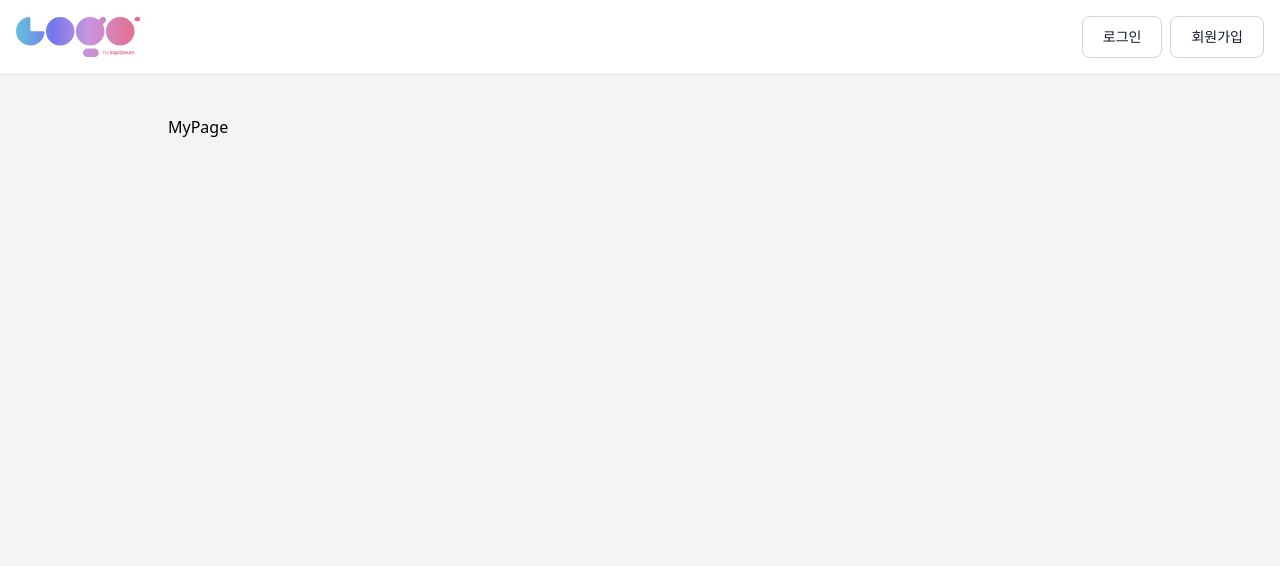
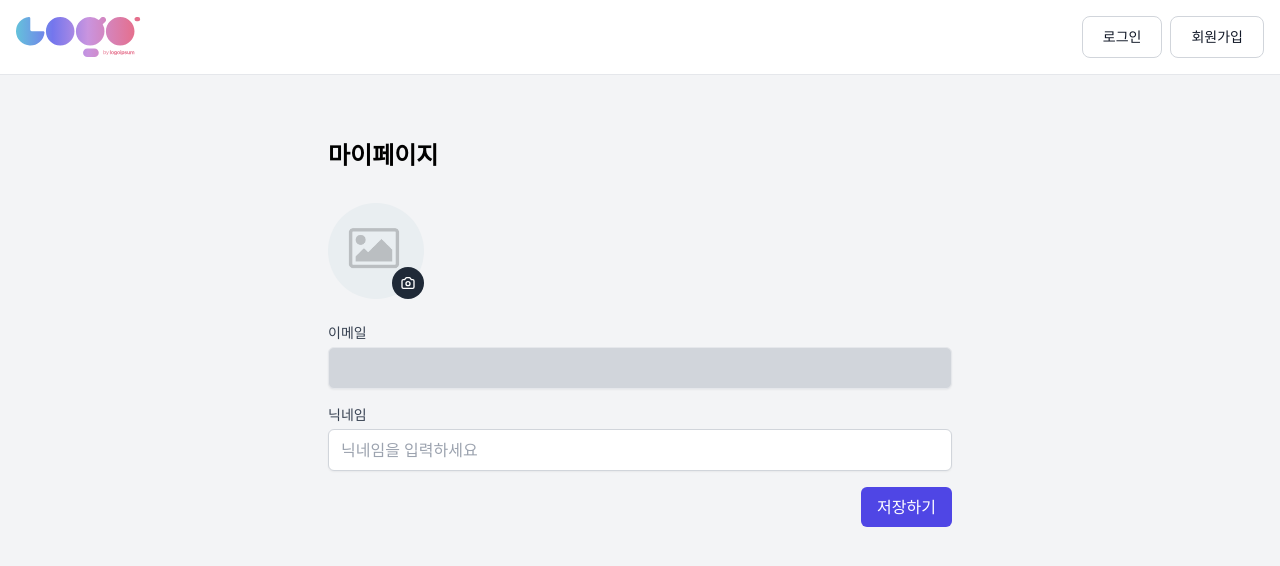
Before and after one commit to DevelopSoo/react-7th-final-project, a React (Vite) app: page /mypage in a window 1280 px wide. Shown: the top 566 px of the page. Built offline with nearby package versions, Linux system fonts and the light colour scheme; no server answers.

Commit message:
마이페이지 ui 생성

```diff
--- a/src/pages/MyPage.tsx
+++ b/src/pages/MyPage.tsx
@@ -1,3 +1,106 @@
+import { useEffect, useState } from "react";
+import { useAuthStore } from "../stores/useAuthStore";
+
 export default function MyPage() {
-	return <div>MyPage</div>;
+	const { user } = useAuthStore();
+	const [nickname, setNickname] = useState("");
+	const [profileImage, setProfileImage] = useState("");
+
+	useEffect(() => {
+		if (user) {
+			setNickname(user.nickname || "");
+			setProfileImage(user.img_url || "");
+		}
+	}, [user]);
+
+	const handleChange = (e: React.ChangeEvent<HTMLInputElement>) => {
+		setNickname(e.target.value);
+	};
+
+	const handleProfileImageChange = (e: React.ChangeEvent<HTMLInputElement>) => {
+		const file = e.target.files?.[0];
+		if (file) {
+			setProfileImage(URL.createObjectURL(file));
+		}
+	};
+
+	const handleSubmit = (e: React.FormEvent<HTMLFormElement>) => {
+		e.preventDefault();
+		if (!user) return;
+		console.log({ nickname, profileImage });
+	};
+
+	return (
+		<div className="max-w-2xl mx-auto p-6">
+			<h1 className="text-2xl font-bold mb-8">마이페이지</h1>
+
+			<div className="space-y-6">
+				{/* 프로필 이미지 섹션 */}
+				<div className="flex items-center space-x-4">
+					<div className="relative">
+						<img
+							src={profileImage || "/default-profile.jpg"}
+							alt="프로필 이미지"
+							className="w-24 h-24 rounded-full object-cover"
+						/>
+						<input
+							type="file"
+							id="profileImage"
+							accept="image/*"
+							className="hidden"
+							onChange={handleProfileImageChange}
+						/>
+						<label
+							htmlFor="profileImage"
+							className="absolute bottom-0 right-0 bg-gray-800 text-white p-2 rounded-full hover:bg-gray-700 cursor-pointer"
+						>
+							<svg xmlns="http://www.w3.org/2000/svg" className="h-4 w-4" fill="none" viewBox="0 0 24 24" stroke="currentColor">
+								<path strokeLinecap="round" strokeLinejoin="round" strokeWidth={2} d="M3 9a2 2 0 012-2h.93a2 2 0 001.664-.89l.812-1.22A2 2 0 0110.07 4h3.86a2 2 0 011.664.89l.812 1.22A2 2 0 0018.07 7H19a2 2 0 012 2v9a2 2 0 01-2 2H5a2 2 0 01-2-2V9z" />
+								<path strokeLinecap="round" strokeLinejoin="round" strokeWidth={2} d="M15 13a3 3 0 11-6 0 3 3 0 016 0z" />
+							</svg>
+						</label>
+					</div>
+				</div>
+
+				{/* 사용자 정보 폼 */}
+				<form className="space-y-4" onSubmit={handleSubmit}>
+					<div>
+						<label htmlFor="email" className="block text-sm font-medium text-gray-700">
+							이메일
+						</label>
+						<input
+							type="email"
+							id="email"
+							value={user?.email}
+							disabled
+							className="mt-1 block w-full px-3 py-2 border rounded-md shadow-sm bg-gray-300 text-gray-500 cursor-not-allowed"
+						/>
+					</div>
+
+					<div>
+						<label htmlFor="nickname" className="block text-sm font-medium text-gray-700">
+							닉네임
+						</label>
+						<input
+							type="text"
+							id="nickname"
+							value={nickname}
+							onChange={handleChange}
+							placeholder="닉네임을 입력하세요"
+							className="mt-1 block w-full px-3 py-2 border border-gray-300 rounded-md shadow-sm focus:ring-indigo-500 focus:border-indigo-500"
+						/>
+					</div>
+
+					<div className="flex justify-end">
+						<button
+							type="submit"
+							className="px-4 py-2 bg-indigo-600 text-white rounded-md hover:bg-indigo-700 focus:outline-none focus:ring-2 focus:ring-offset-2 focus:ring-indigo-500"
+						>
+							저장하기
+						</button>
+					</div>
+				</form>
+			</div>
+		</div>
+	);
 }
```
Also changed, not shown: public/default-profile.jpg (added).
